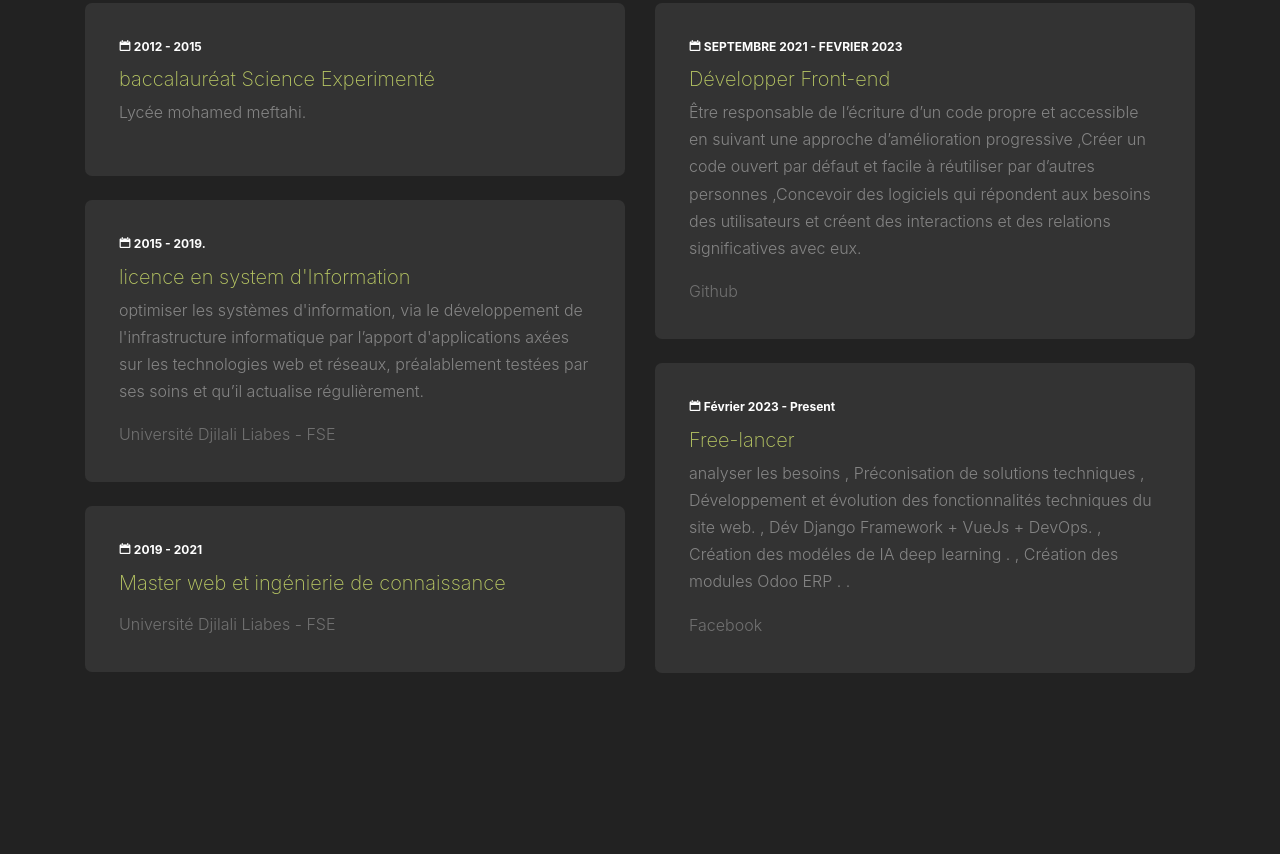
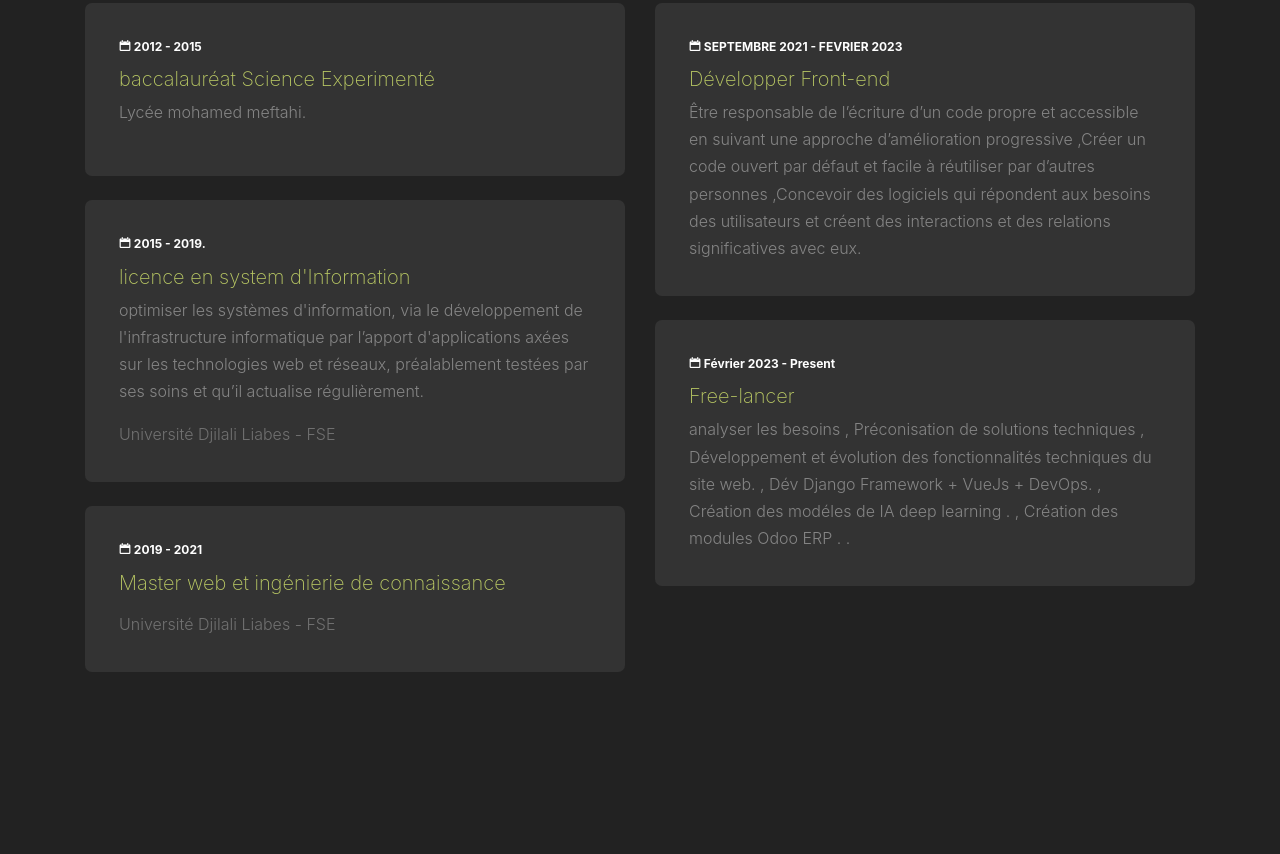
Before and after one commit to majidBOUZAR/majidBOUZAR.github.io, a plain HTML site: page index.html in a window 1280 px wide. Shown: the part 2081-2935 px from the top of the page. Drawn offline with nearby package versions, Linux system fonts and the light colour scheme; files whose address does not match are found by name.

Commit message:
Update index.html

```diff
--- a/index.html
+++ b/index.html
@@ -237,7 +237,7 @@
                                                    ,Créer un code ouvert par défaut et facile à réutiliser par d’autres personnes
                                                    ,Concevoir des logiciels qui répondent aux besoins des utilisateurs et créent des interactions et des relations significatives avec eux.
 							</p>
-						<span class="school">Github</span>
+
 					</div>
 
 					<div class="resume-item mb-4">
@@ -251,7 +251,7 @@
 						,	Création des modules Odoo ERP .
 
 							.</p>
-						<span class="school">Facebook</span>
+
 					</div>
 
 
```
